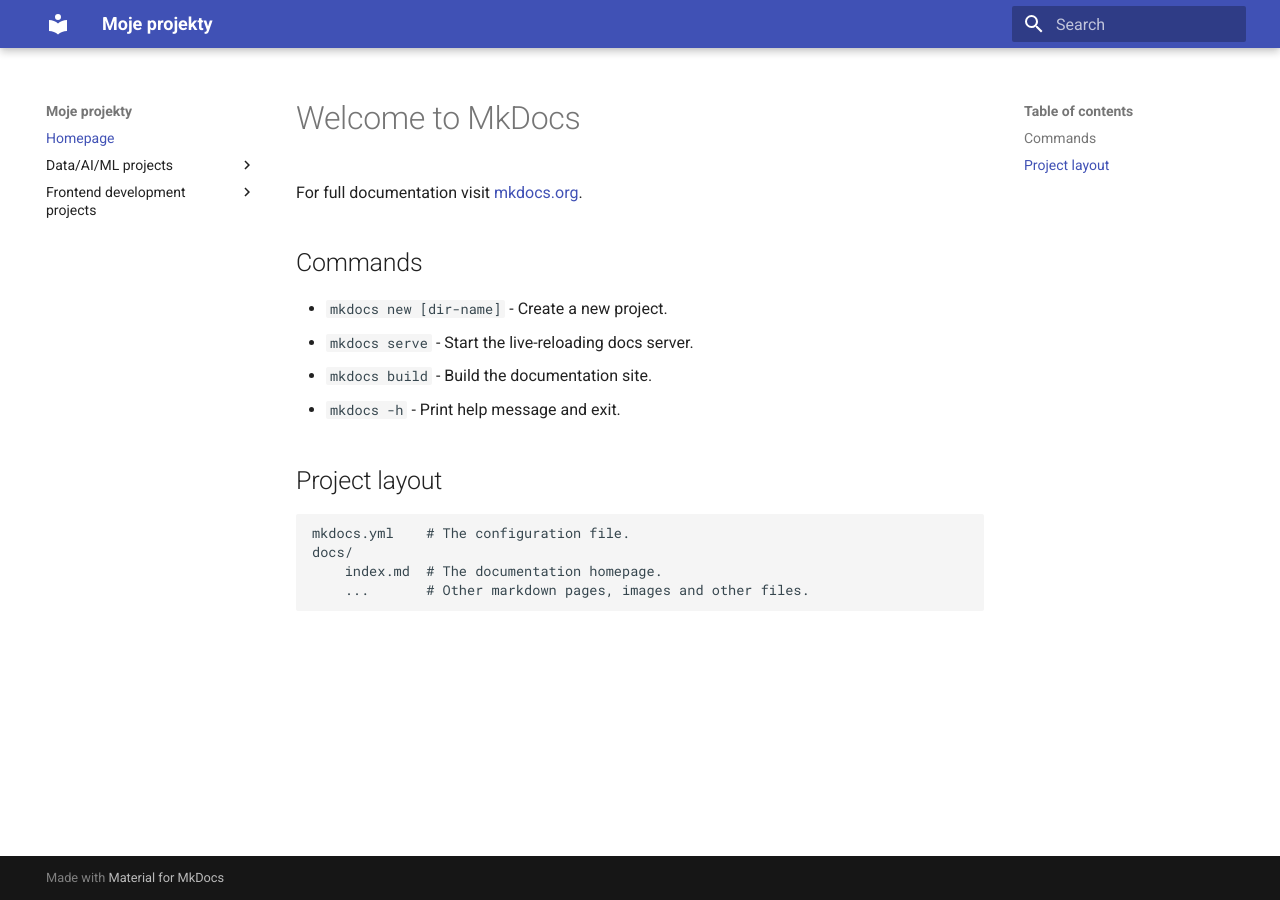
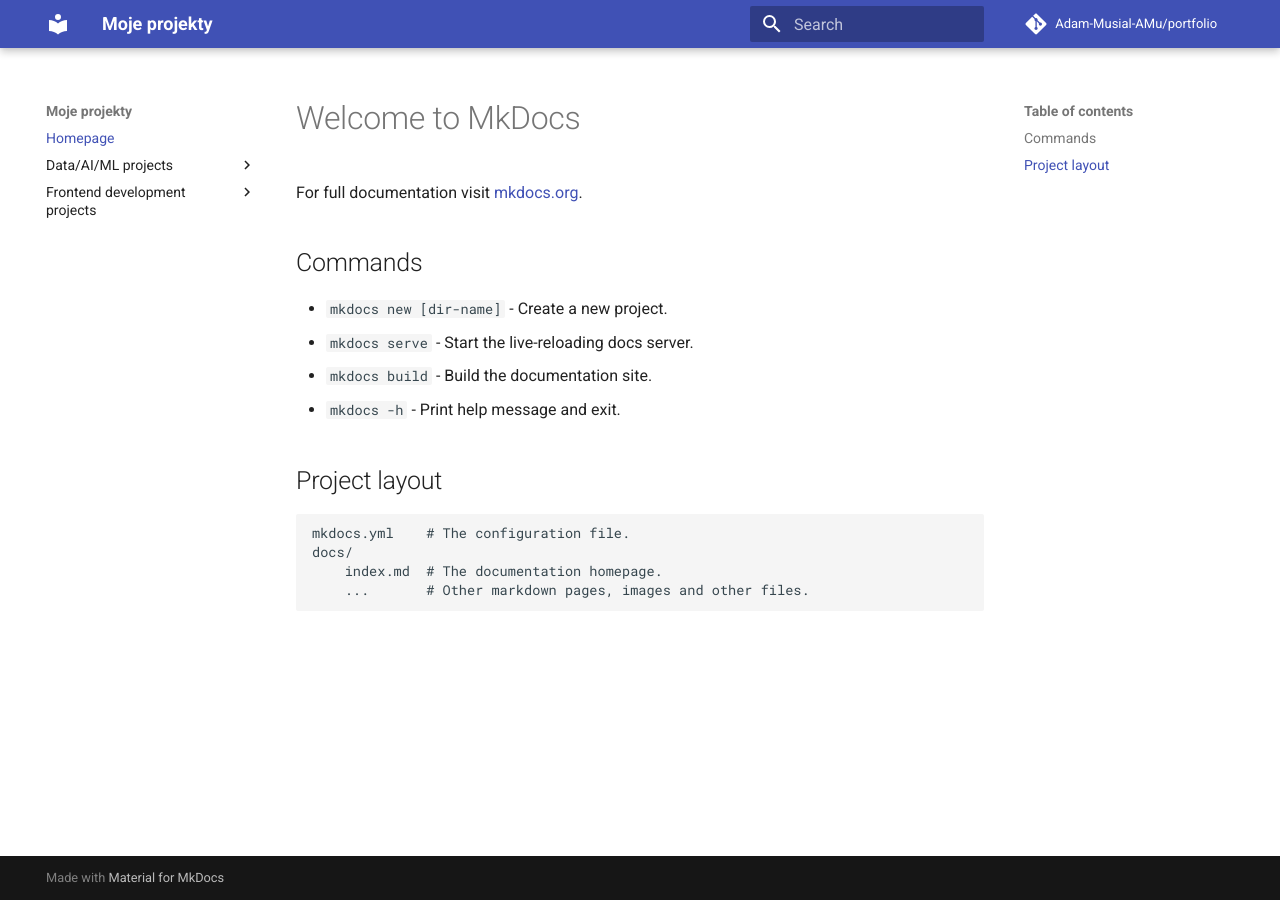
Before and after one commit to Adam-Musial-AMu/portfolio, an MkDocs documentation site: the page built from docs/index.md, in a window 1280 px wide. Built offline with MkDocs 1.6.1 and Material for MkDocs 9.7.7, drawn with Linux system fonts in a browser that asks for light colours; comment, search, counter and statistics services are not loaded.

Commit message:
Add repository name and URL to mkdocs.yml

```diff
--- a/mkdocs.yml
+++ b/mkdocs.yml
@@ -2,6 +2,9 @@
 site_author: Adam Musiał
 site_description: >-
     Portfolio moich wspaniałych projektów z Data Science i AI!
+
+repo_name: Adam-Musial-AMu/portfolio
+repo_url: https://github.com/Adam-Musial_AMu/portfolio
 
 theme:
   name: material
```
